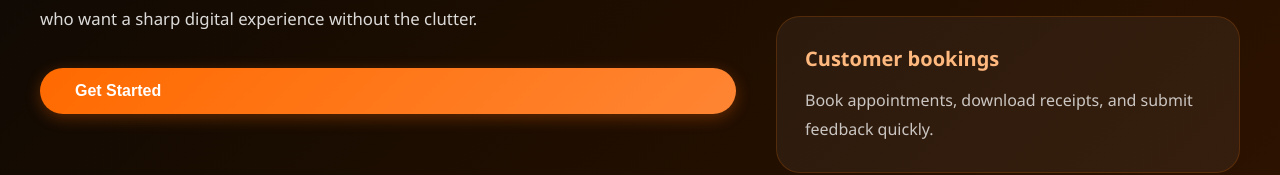
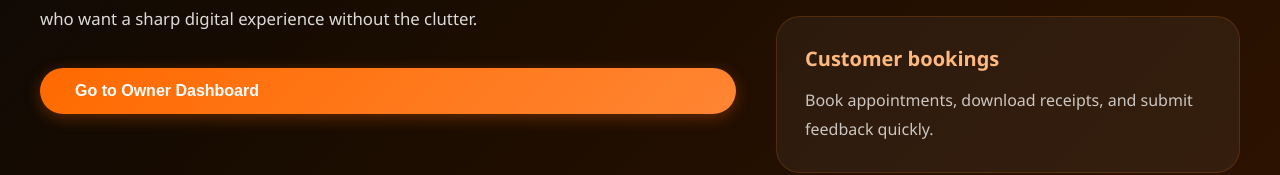
Before and after one commit to HLAELE/levis-barber-frontend, a React (Create React App) app: page / in a window 1280 px wide. Shown: the part 482-657 px from the top of the page. Built offline with nearby package versions, Linux system fonts and the light colour scheme; no server answers.

Commit message:
Fix landing page button to navigate to owner dashboard

```diff
--- a/src/App.js
+++ b/src/App.js
@@ -15,6 +15,7 @@ function App() {
     };
 
     const handleGoToDashboard = () => {
+        console.log('Going to dashboard...');
         setShowDashboard(true);
     };
 
@@ -22,11 +23,13 @@ function App() {
         setShowDashboard(false);
     };
 
-    if (!showDashboard) {
-        return <LandingPage onGoToDashboard={handleGoToDashboard} />;
+    // If showing dashboard, render OwnerDashboard
+    if (showDashboard) {
+        return <OwnerDashboard user={ownerUser} onLogout={handleLogout} />;
     }
 
-    return <OwnerDashboard user={ownerUser} onLogout={handleLogout} />;
+    // Otherwise show landing page
+    return <LandingPage onGoToDashboard={handleGoToDashboard} />;
 }
 
 export default App;
--- a/src/components/LandingPage.js
+++ b/src/components/LandingPage.js
@@ -1,6 +1,6 @@
 import React from 'react';
 
-function LandingPage({ onStart }) {
+function LandingPage({ onGoToDashboard }) {
     return (
         <div className="landing-page">
             <div className="landing-content">
@@ -12,7 +12,9 @@ function LandingPage({ onStart }) {
                         Designed for owners, employees, and customers who want a sharp digital experience without the clutter.
                     </p>
                     <div className="landing-actions">
-                        <button className="btn-orange" onClick={onStart}>Get Started</button>
+                        <button className="btn-orange" onClick={onGoToDashboard}>
+                            Go to Owner Dashboard
+                        </button>
                     </div>
                 </div>
                 <div className="landing-features">
```
